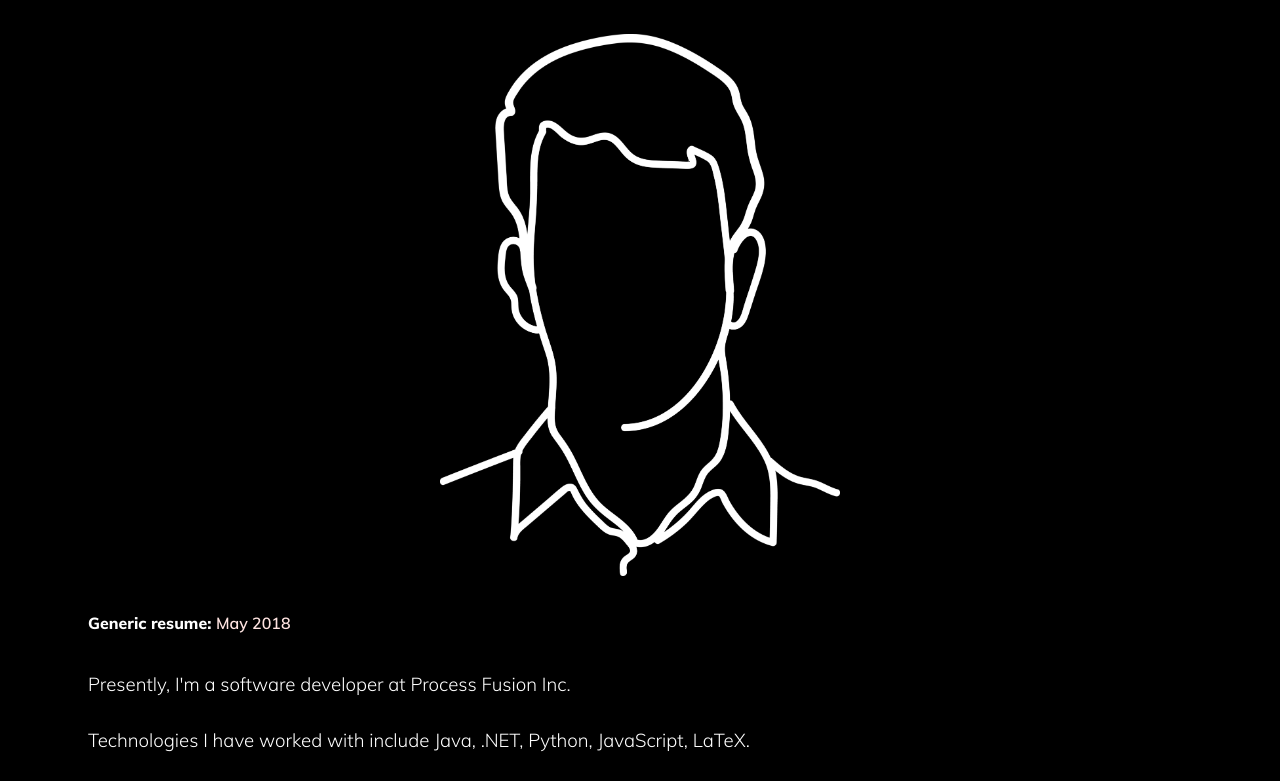
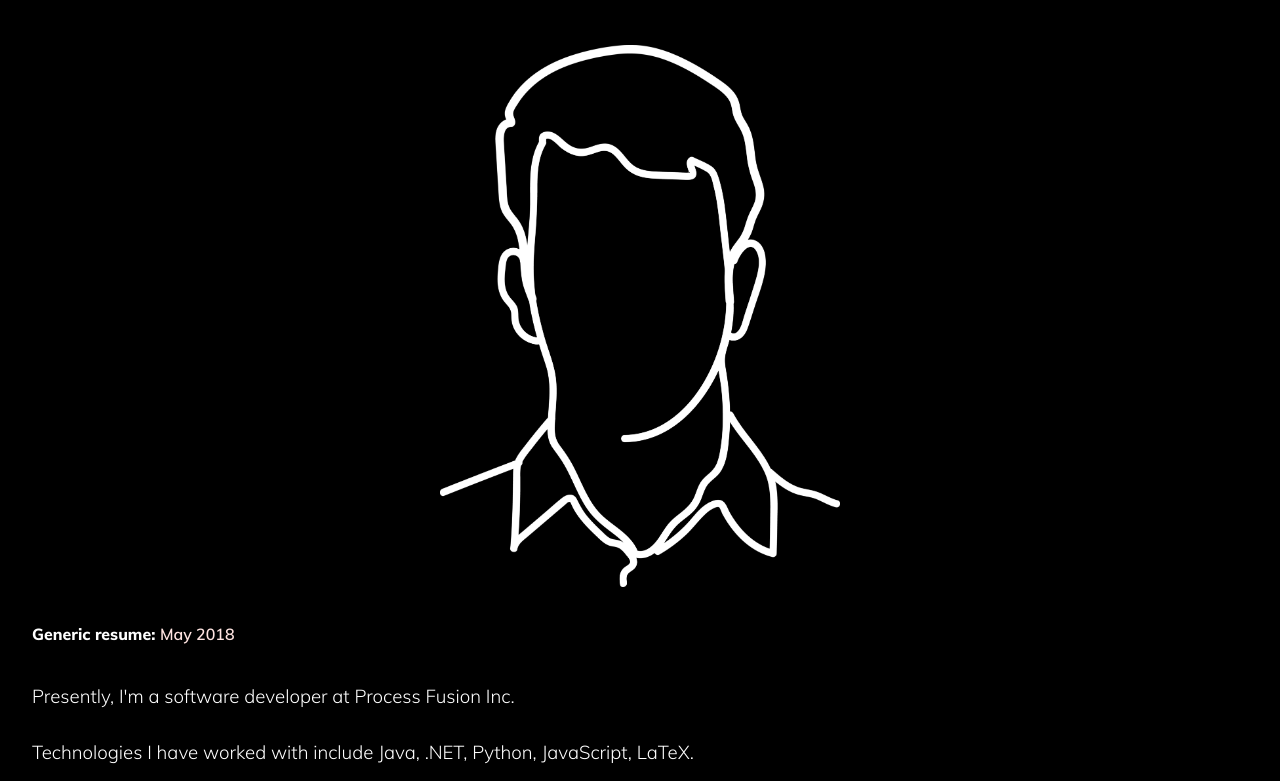
Before and after one commit to SmitRao/personal-website, a plain HTML site: page index.html in a window 1280 px wide. Shown: the part 144-925 px from the top of the page. Drawn offline with Linux system fonts and the light colour scheme; a web font is replaced by a local one.

Commit message:
Added margins to body

```diff
--- a/css/default_style.css
+++ b/css/default_style.css
@@ -90,8 +90,7 @@ body {
     color: white;
     background: #000000;
     font-family: "Muli-Regular", Arial, sans-serif;
-    padding-left: 5em;
-    padding-right: 5em;
+    margin: 1.2em 2em;
 }
 
 h1 {
@@ -220,7 +219,6 @@ header img {
     display: block;
     margin-left: auto;
     margin-right: auto;
-    hover:
 }
 
 /* Classes */
```
